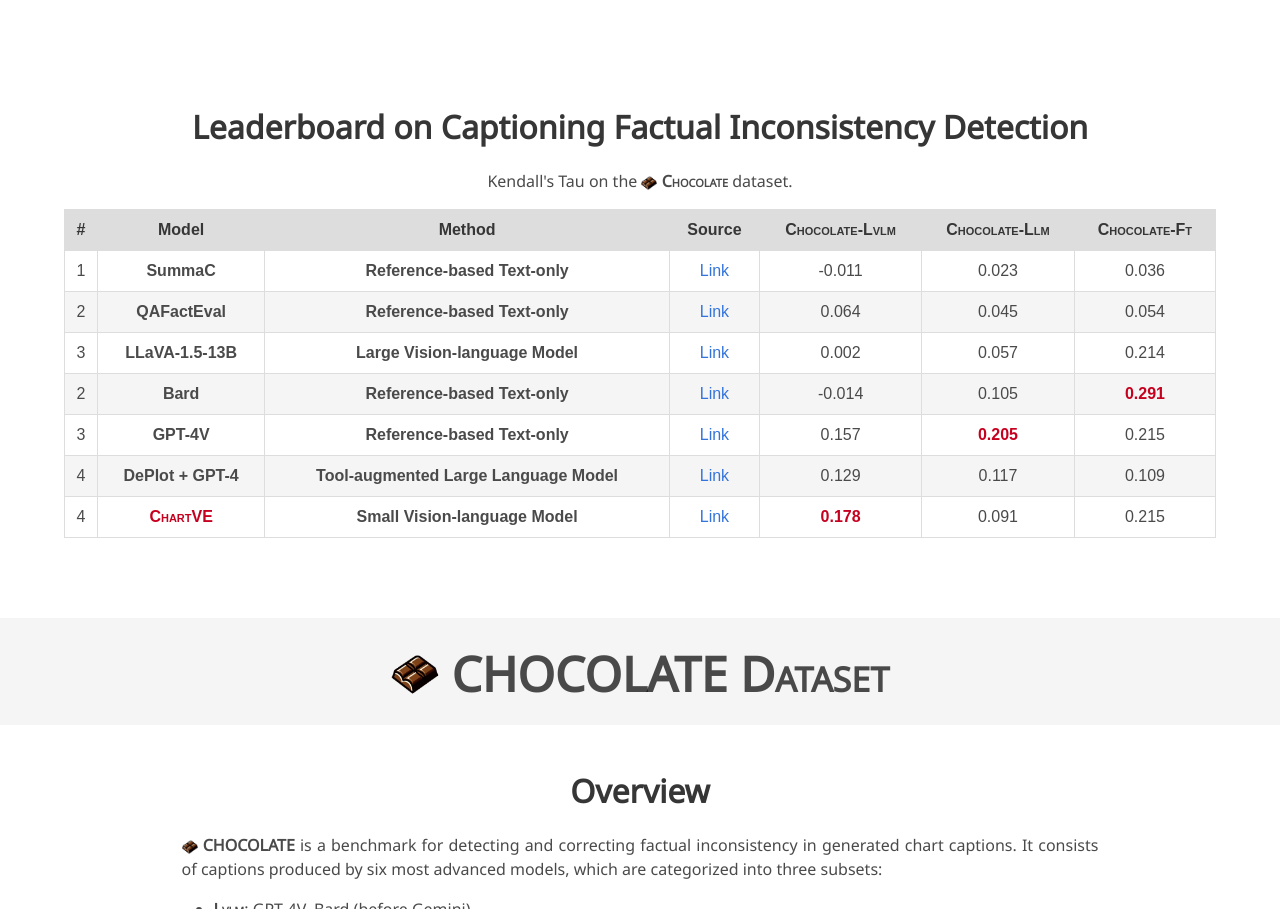
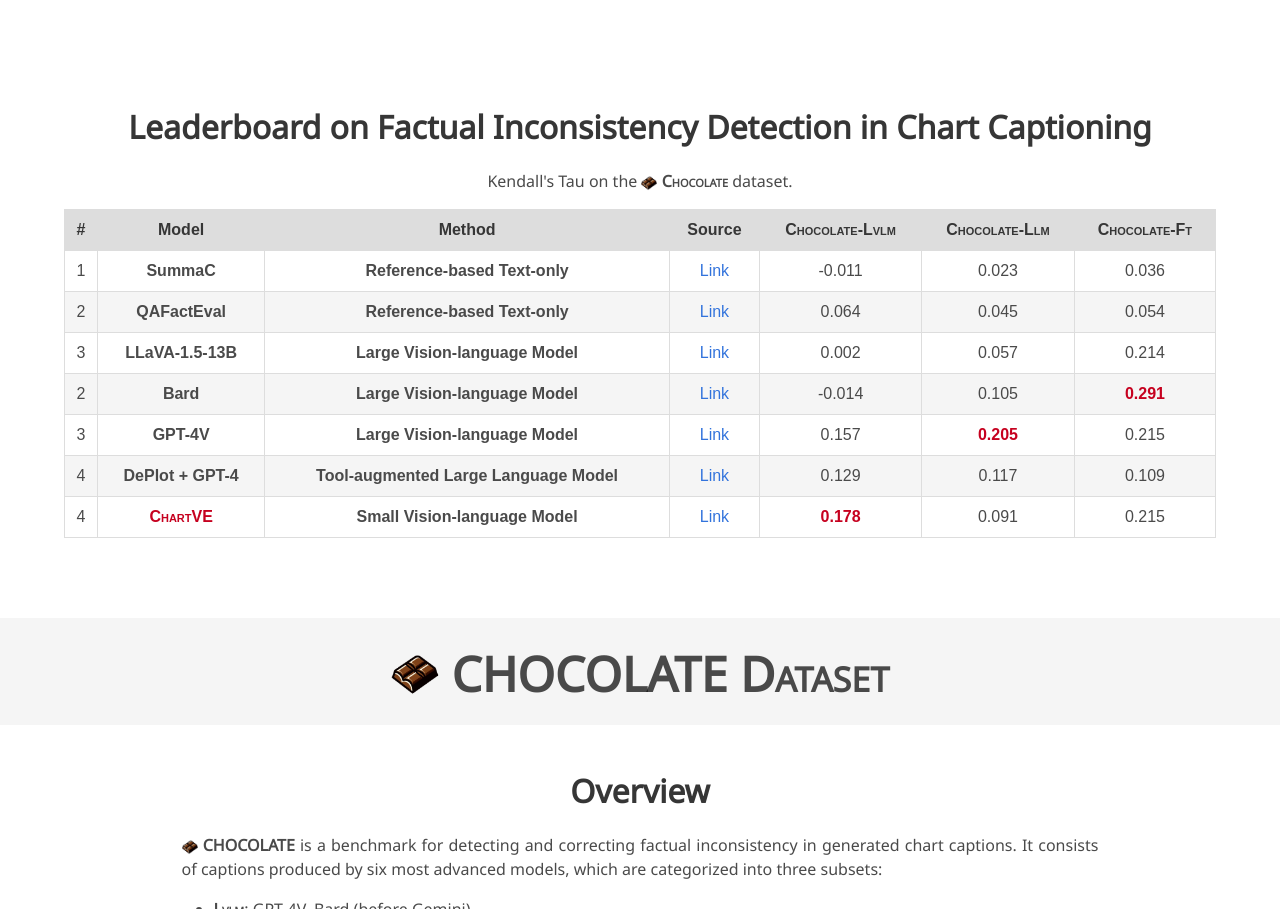
Before and after one commit to khuangaf/CHOCOLATE, a plain HTML site: page docs/index.html in a window 1280 px wide. Shown: the part 1557-2466 px from the top of the page. Drawn offline with nearby package versions, Linux system fonts and the light colour scheme; some icons are missing; a web font is replaced by a local one.

Commit message:
fix title and table

```diff
--- a/docs/index.html
+++ b/docs/index.html
@@ -286,7 +286,7 @@
 
     <div class="columns is-centered">
       <div class="column is-full has-text-centered content">
-        <h2 class="title is-3" id="leaderboard">Leaderboard on Captioning Factual Inconsistency Detection</h2>
+        <h2 class="title is-3" id="leaderboard">Leaderboard on Factual Inconsistency Detection in Chart Captioning</h2>
         <div class="content">
           <p class="mt-3">Kendall's Tau on the
             <img src="static/images/chocolate.png" style="width:1.0em;vertical-align: middle" alt="Logo"/>
@@ -341,7 +341,7 @@
             <tr>
               <td>2</td>
               <td><b>Bard</b></td>
-              <td><b>Reference-based Text-only</b></td>
+              <td><b>Large Vision-language Model</b></td>
               <td><a href="https://bard.google.com/" class="ext-link" style="font-size: 16px;">Link</a></td>
               <td>-0.014</td>
               <td>0.105</td>
@@ -351,7 +351,7 @@
             <tr>
               <td>3</td>
               <td><b>GPT-4V</b></td>
-              <td><b>Reference-based Text-only</b></td>
+              <td><b>Large Vision-language Model</b></td>
               <td><a href="https://openai.com/research/gpt-4v-system-card" class="ext-link" style="font-size: 16px;">Link</a></td>
               <td>0.157</td>
               <td><b class="best-score-text">0.205</b></td>
```
